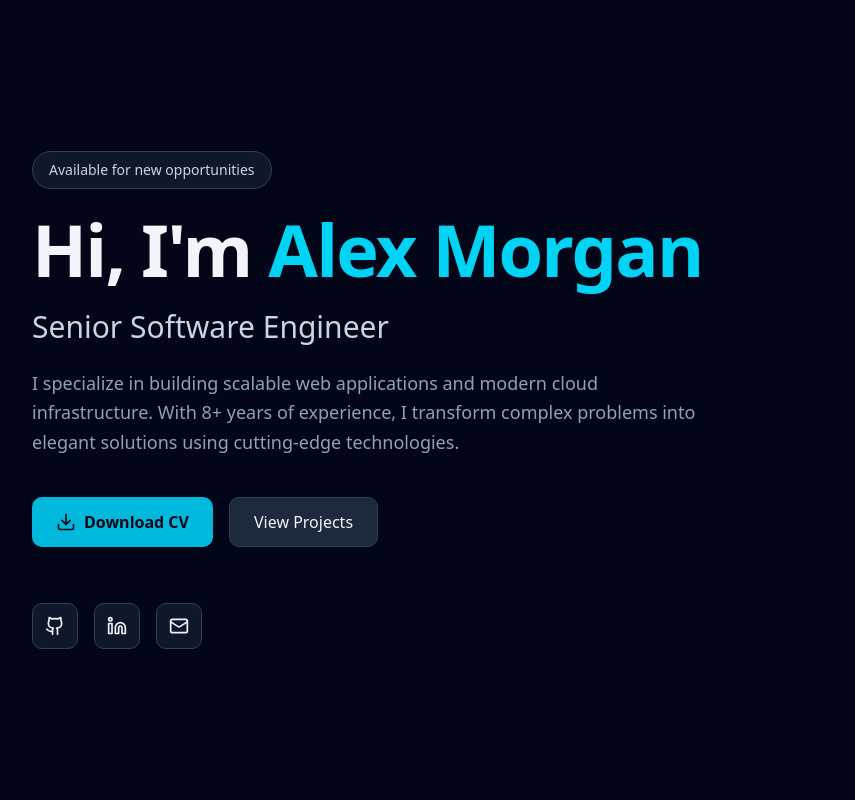
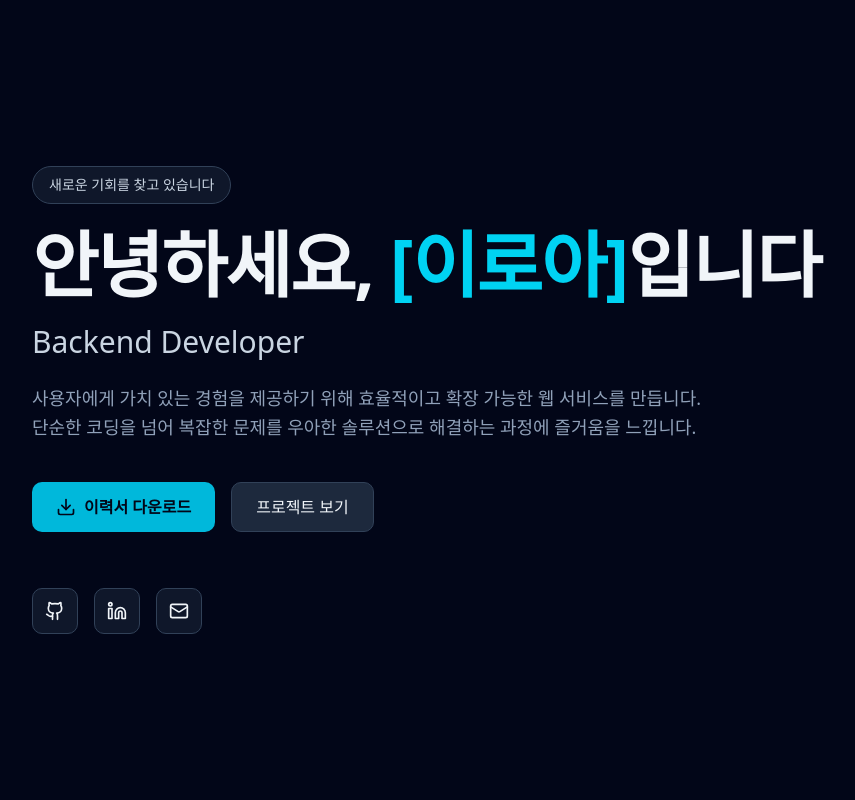
Before and after one commit to LeeRoa/LeeRoa.github.io, a React app: page / in a window 1280 px wide. Shown: the top 800 px of the page, without its empty margins (160-1015 px from the left). Built offline with nearby package versions, Linux system fonts and the light colour scheme; the HTML template or start-up script is replaced by a standard one.

Commit message:
메인 화면 문구 수정

```diff
--- a/src/components/Hero.tsx
+++ b/src/components/Hero.tsx
@@ -5,65 +5,71 @@ export function Hero() {
     <section className="min-h-screen flex items-center justify-center px-6 py-20">
       <div className="max-w-4xl w-full">
         <div className="space-y-6">
+          {/* 상태 배지 */}
           <div className="inline-block">
             <div className="px-4 py-2 bg-slate-800/50 border border-slate-700 rounded-full text-sm text-slate-300">
-              Available for new opportunities
+              새로운 기회를 찾고 있습니다 {/* 또는 '현재 업무 의뢰 가능' */}
             </div>
           </div>
 
+          {/* 메인 타이틀 */}
           <h1 className="text-5xl md:text-7xl font-bold tracking-tight">
-            Hi, I'm <span className="text-cyan-400">Alex Morgan</span>
+            안녕하세요, <span className="text-cyan-400">[이로아]</span>입니다
           </h1>
 
-          <h2 className="text-2xl md:text-3xl text-slate-300">
-            Senior Software Engineer
+          {/* 직무 */}
+          <h2 className="text-2xl md:text-3xl text-slate-300 font-medium">
+            Backend Developer
           </h2>
 
+          {/* 자기소개 요약 */}
           <p className="text-lg text-slate-400 max-w-2xl leading-relaxed">
-            I specialize in building scalable web applications and modern cloud infrastructure.
-            With 8+ years of experience, I transform complex problems into elegant solutions
-            using cutting-edge technologies.
+            사용자에게 가치 있는 경험을 제공하기 위해 효율적이고 확장 가능한 웹 서비스를 만듭니다.
+            단순한 코딩을 넘어 복잡한 문제를 우아한 솔루션으로 해결하는 과정에 즐거움을 느낍니다.
           </p>
 
+          {/* 주요 버튼 */}
           <div className="flex flex-wrap gap-4 pt-4">
             <a
-              href="#"
+              href="/resume.pdf" // public 폴더에 resume.pdf 파일을 넣으세요
+              target="_blank"
               className="inline-flex items-center gap-2 px-6 py-3 bg-cyan-500 hover:bg-cyan-600 text-slate-950 font-semibold rounded-lg transition-colors"
             >
               <Download className="w-5 h-5" />
-              Download CV
+              이력서 다운로드
             </a>
 
             <a
               href="#portfolio"
-              className="inline-flex items-center gap-2 px-6 py-3 bg-slate-800 hover:bg-slate-700 border border-slate-700 rounded-lg transition-colors"
+              className="inline-flex items-center gap-2 px-6 py-3 bg-slate-800 hover:bg-slate-700 border border-slate-700 rounded-lg transition-colors text-white"
             >
-              View Projects
+              프로젝트 보기
             </a>
           </div>
 
+          {/* 소셜 링크 */}
           <div className="flex gap-4 pt-8">
             <a
-              href="https://github.com"
+              href="https://github.com/LeeRoa"
               target="_blank"
               rel="noopener noreferrer"
-              className="p-3 bg-slate-800/50 hover:bg-slate-700 border border-slate-700 rounded-lg transition-colors"
+              className="p-3 bg-slate-800/50 hover:bg-slate-700 border border-slate-700 rounded-lg transition-colors text-white"
               aria-label="GitHub"
             >
               <Github className="w-5 h-5" />
             </a>
             <a
-              href="https://linkedin.com"
+              href="https://linkedin.com/in/[내-아이디]"
               target="_blank"
               rel="noopener noreferrer"
-              className="p-3 bg-slate-800/50 hover:bg-slate-700 border border-slate-700 rounded-lg transition-colors"
+              className="p-3 bg-slate-800/50 hover:bg-slate-700 border border-slate-700 rounded-lg transition-colors text-white"
               aria-label="LinkedIn"
             >
               <Linkedin className="w-5 h-5" />
             </a>
             <a
-              href="mailto:alex.morgan@example.com"
-              className="p-3 bg-slate-800/50 hover:bg-slate-700 border border-slate-700 rounded-lg transition-colors"
+              href="mailto:loa3256@gmail.com"
+              className="p-3 bg-slate-800/50 hover:bg-slate-700 border border-slate-700 rounded-lg transition-colors text-white"
               aria-label="Email"
             >
               <Mail className="w-5 h-5" />
```
